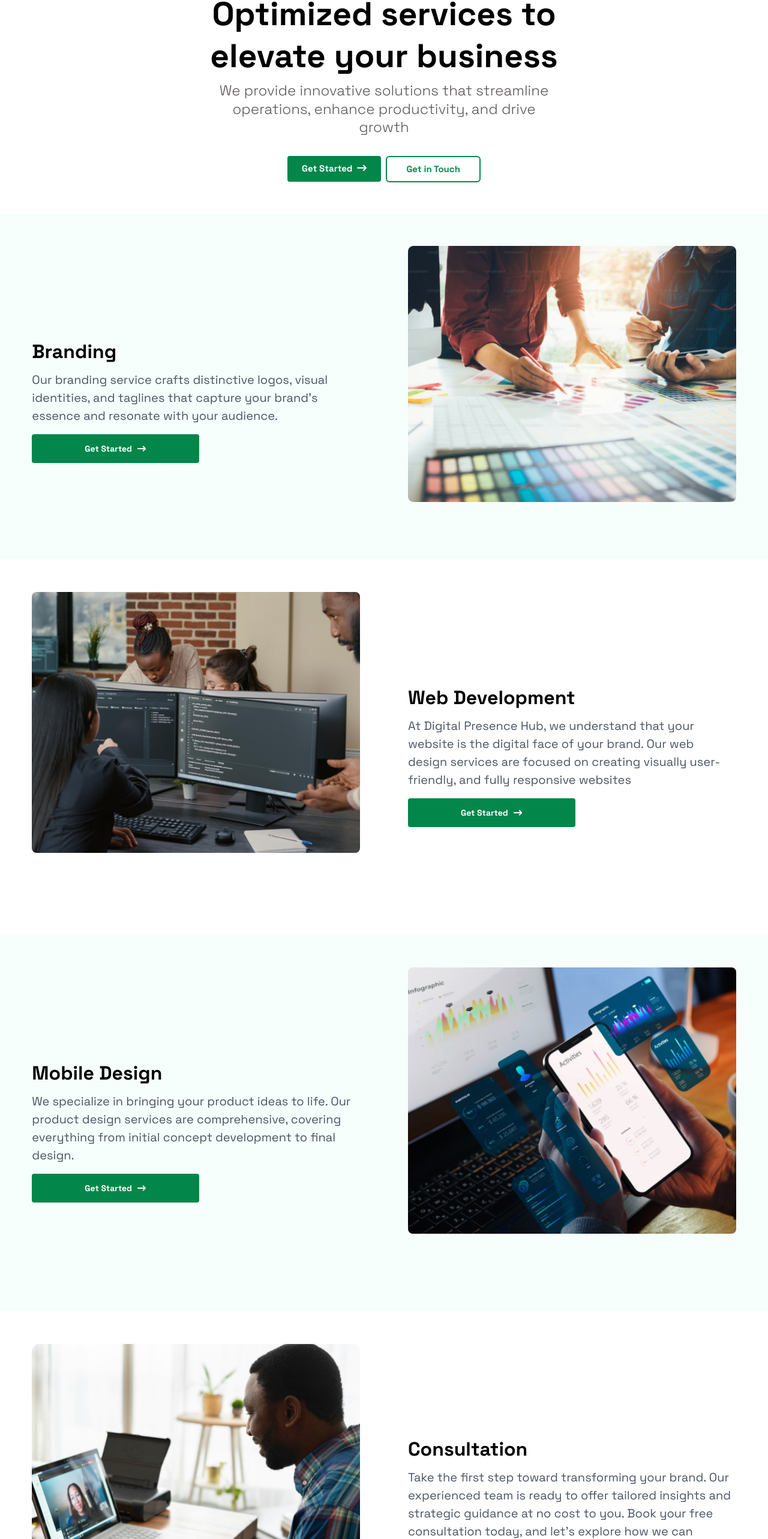
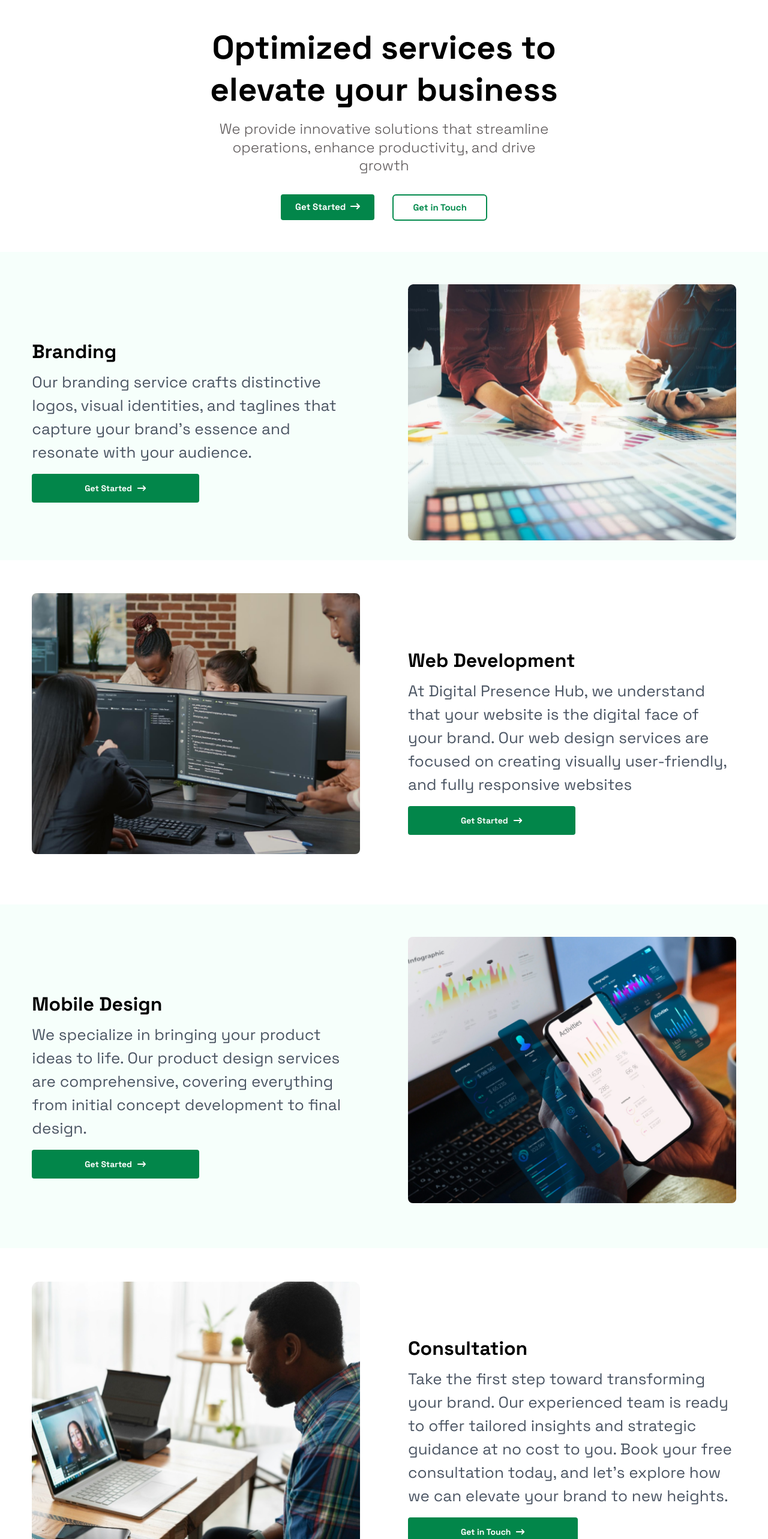
Before and after one commit to braitcode/dph-frontend, a React (Vite) app: page /services in a window 1280 px wide. Shown: the part 120-2686 px from the top of the page at 60% size. Built offline with nearby package versions, Linux system fonts and the light colour scheme; a web font is replaced by a local one.

Commit message:
worked on changes

```diff
--- a/src/components/ServicesC.jsx
+++ b/src/components/ServicesC.jsx
@@ -12,13 +12,13 @@ const ServicesC = () => {
     return (
         <div className='font-spaceGrotesk'>
             <div className=' py-5 lg:px-[10rem] xl:px-[20rem] mt-20'>
-                <h1 className='mx-auto font-bold text-[24px] sm:text-[32px] lg:text-[40px] xl:text-[55px] xl:leading-[70px] sm:w-11/12 text-center leading-[1.8rem] py-2 '>
+                <h1 className='mx-auto font-bold text-[24px] sm:text-[32px] lg:text-[40px] xl:text-[55px] xl:leading-[70px] sm:w-11/12 text-center leading-[1.8rem] pt-[4rem] '>
                     Optimized  services to elevate your business
                 </h1>
-                <p className='mx-auto sm:w-11/12 text-center leading-[1.2rem] text-[#575253] font-light px-1 text-[14px] xl:text-[24px] xl:leading-[30.62px]'>
+                <p className='mx-auto sm:w-11/12 text-center leading-[1.2rem] text-[#575253] font-light px-1 text-[14px] xl:text-[24px] xl:leading-[30.62px] pt-4'>
                     We provide innovative solutions that streamline operations, enhance productivity, and drive growth
                 </p>
-                <div className="flex gap-2 justify-center mt-[2rem] mb-[2rem]">
+                <div className="flex gap-2 md:gap-4 lg:gap-[30px] justify-center mt-[2rem] mb-[2rem]">
                     <Link to='/signup'>
                         <Button size="medium" color="success" className=''>
                             <div className="flex gap-2 p-[0.1rem] px-2">
@@ -46,9 +46,9 @@ const ServicesC = () => {
                                 alt="Branding Service"
                                 className="rounded-lg mb-2 w-[100%]" />
                         </div>
-                        <div className='py-[2rem] md:py-[3rem] xl:py-[10rem]'>
+                        <div className='py-[2rem] md:py-[1.5rem] xl:py-[6rem]'>
                             <h3 className="text-2xl font-bold mb-4 lg:text-[32px]">Branding</h3>
-                            <p className="text-gray-600 mb-4 text-[14px] lg:text-[20px]">
+                            <p className="text-gray-600 mb-4 text-[14px] lg:text-[26px]">
                                 Our branding service crafts distinctive logos,
                                 visual identities, and taglines that capture your
                                 brand's essence and resonate with your audience.
@@ -74,11 +74,11 @@ const ServicesC = () => {
                                 className="rounded-lg mb-2 w-[100%]"
                             />
                         </div>
-                        <div className='py-[2rem] md:py-[3rem] xl:py-[10rem]'>
+                        <div className='py-[2rem] md:py-[3rem] xl:py-[6rem]'>
                             <h3 className="text-2xl font-bold mb-4 lg:text-[32px]">
                                 Web Development
                             </h3>
-                            <p className="text-gray-600 mb-4 text-[14px] lg:text-[20px]">
+                            <p className="text-gray-600 mb-4 text-[14px] lg:text-[26px]">
                                 At Digital Presence Hub, we understand that your
                                 website is the digital face of your brand. Our web
                                 design services are focused on creating visually
@@ -105,11 +105,11 @@ const ServicesC = () => {
                                 className="rounded-lg mb-2 w-[100%]"
                             />
                         </div>
-                        <div className='py-[2rem] md:py-[3rem] xl:py-[10rem]'>
+                        <div className='py-[2rem] md:py-[3rem] xl:py-[6rem]'>
                             <h3 className="text-2xl font-bold mb-4 lg:text-[32px]">
                                 Mobile Design
                             </h3>
-                            <p className="text-gray-600 mb-4 text-[14px] lg:text-[20px]">
+                            <p className="text-gray-600 mb-4 text-[14px] lg:text-[26px]">
                                 We specialize in bringing your product ideas to
                                 life. Our product design services are
                                 comprehensive, covering everything from initial
@@ -136,11 +136,11 @@ const ServicesC = () => {
                                 className="rounded-lg mb-2 w-[100%]"
                             />
                         </div>
-                        <div className='py-[2rem] md:py-[3rem] xl:py-[10rem]'>
+                        <div className='py-[2rem] md:py-[3rem] xl:py-[6rem]'>
                             <h3 className="text-2xl font-bold mb-4 lg:text-[32px]">
                                 Consultation
                             </h3>
-                            <p className="text-gray-600 mb-4 text-[14px] lg:text-[20px]">
+                            <p className="text-gray-600 mb-4 text-[14px] lg:text-[26px]">
                                 Take the first step toward transforming your
                                 brand. Our experienced team is ready to offer
                                 tailored insights and strategic guidance at no
--- a/src/components/SubFooter.jsx
+++ b/src/components/SubFooter.jsx
@@ -8,13 +8,13 @@ const SubFooter = () => {
     <div>
       <div className="bg-[#F6FFFB]">
 
-        <div className="container lg:w-11/12  m-auto w-full xl:h-[500px] h-[350px] flex justify-center items-center">
-              <div className="flex flex-col items-center gap-[32px]">
+        <div className="container lg:w-11/12  m-auto w-full xl:h-[350px] h-[350px] flex justify-center items-center">
+          <div className="flex flex-col items-center">
             <div className="">
               <h1 className='xl:text-[85px] text-[30px] font-bold font-spaceGrotesk'>Let's Create Together</h1>
             </div>
             <div className="xl:w-[847px] w-[90%]">
-                      <p className='xl:text-[22px] text-[16px] text-center font-medium font-spaceGrotesk'>Ready to elevate your digital presence? Contact us to discuss how DPH can turn your ideas into visually captivating realities that drive results</p>
+              <p className='xl:text-[22px] text-[16px] text-center font-medium font-spaceGrotesk pb-8'>Ready to elevate your digital presence? Contact us to discuss how DPH can turn your ideas into visually captivating realities that drive results</p>
             </div>
             <div className="flex">
               <Link to="/contact">
--- a/src/components/Team.jsx
+++ b/src/components/Team.jsx
@@ -20,13 +20,13 @@ const Team = () => {
                         return (
                             <div key={id}>
                                 <img className='rounded-xl w-full mb-6' src={image} alt="" />
-                                <h3 className='font-bold xl:text-[26px]' >
+                                <h3 className='font-bold xl:text-[26px] text-center'>
                                     {name}
                                 </h3>
-                                <p className='xl:text-[20px] text-[#5A5A5A]'>
+                                <p className='xl:text-[20px] text-[#5A5A5A] text-center'>
                                     {skill}
                                 </p>
-                                <div className='flex gap-[15px] mt-4'>
+                                <div className='flex gap-[15px] mt-4 justify-center'>
                                     <div className='bg-gray-200 w-[42.15px] rounded-3xl p-[0.6rem]'>
                                         <RiFacebookCircleFill className='' size={24} />
                                     </div>
--- a/src/pages/About.jsx
+++ b/src/pages/About.jsx
@@ -16,7 +16,7 @@ const About = () => {
       <div>
         <NavBar />
         <div className='pt-[4rem] lg:pt-[8rem] font-spaceGrotesk'>
-          <div className='pt-[2rem] pb-[1.5rem]'>
+          <div className='pt-[2rem] pb-[2rem]'>
             <h1 className='mx-auto font-bold text-[24px] sm:text-[32px] lg:text-[55px] text-center leading-[1.8rem] lg:mb-7 '>
               Your Partner In Digital Success
             </h1>
@@ -57,6 +57,7 @@ const About = () => {
               <span>Mobile Development</span>
             </div>
           </div>
+
 
           <div className="w-full bg-[#034D2B] text-white m-auto">
             <h1 className="pt-10 pb-5 text-center font-semibold text-3xl pt[71px] md:text-5xl md:pt-[71px] md:pb-8 xl:font-bold xl:text-[55px] xl:pt-[71px]">Why Choose Us ?</h1>
--- a/src/pages/Login.jsx
+++ b/src/pages/Login.jsx
@@ -123,7 +123,7 @@ const Login = () => {
                 <input
                   type="email"
                   value={email}
-                  placeholder="johndoe@gmail.com"
+                  placeholder="example@mail.com"
                   onChange={handleEmailChange}
                   className="w-full p-3 h-[55px] text-sm lg:text-[16px] text-gray-700 rounded-[5px] border-[1px] border-[#9A9696] focus:border-[#02864A]"
                   style={{ outline: "none", boxShadow: "none" }}
@@ -140,7 +140,7 @@ const Login = () => {
                 <input
                   type={showPassword ? "text" : "password"}
                   value={password}
-                  placeholder="Password"
+                  placeholder="password"
                   onChange={handlePasswordChange}
                   className="w-full p-2 h-[55px] rounded-[5px] border-[1px] border-[#9A9696] text-sm lg:text-[16px] text-gray-700 focus:border-[#02864A]"
                   style={{ outline: "none", boxShadow: "none" }}
```
Also changed, not shown: src/components/Hero.jsx (+5 -5 lines), src/pages/Signup.jsx (+8 -6 lines). Lines whose indentation alone changed are shown as unchanged.
